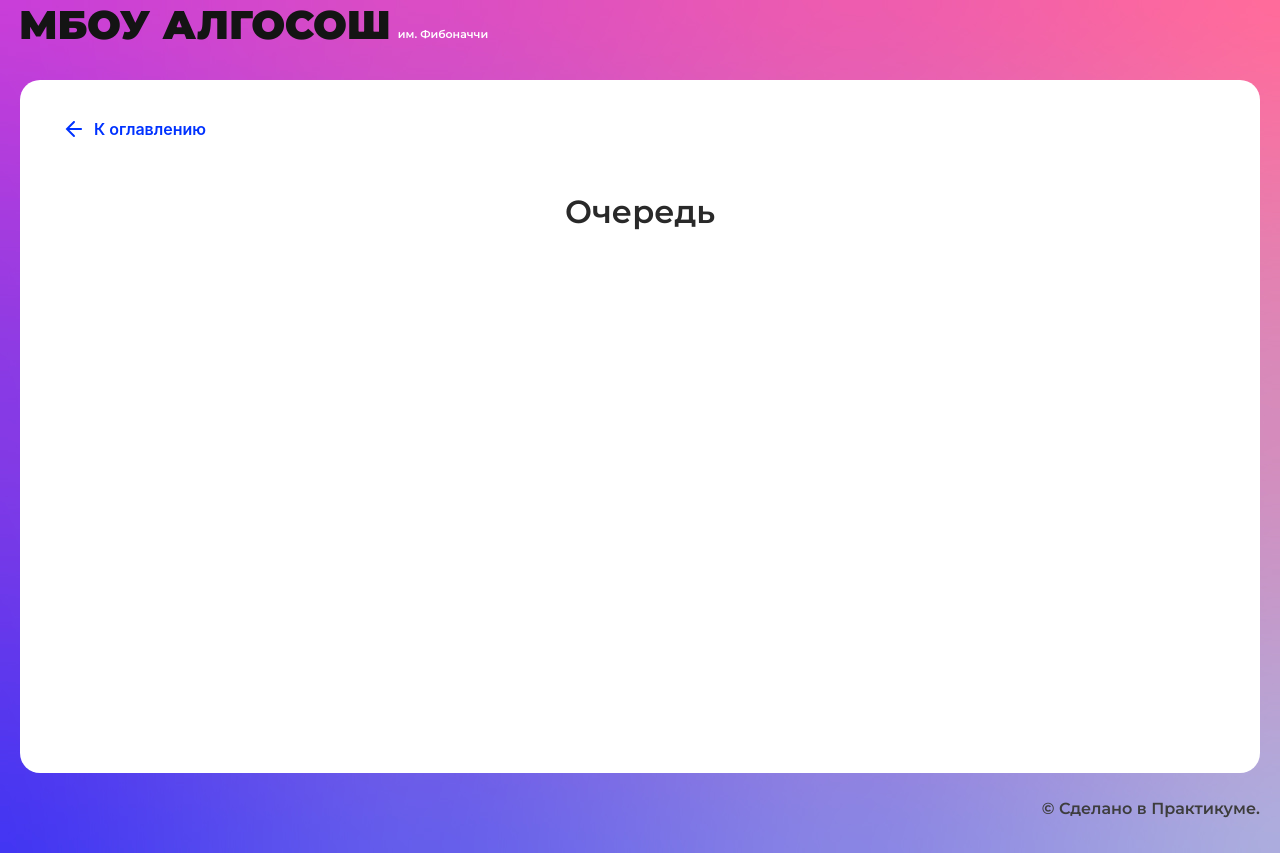
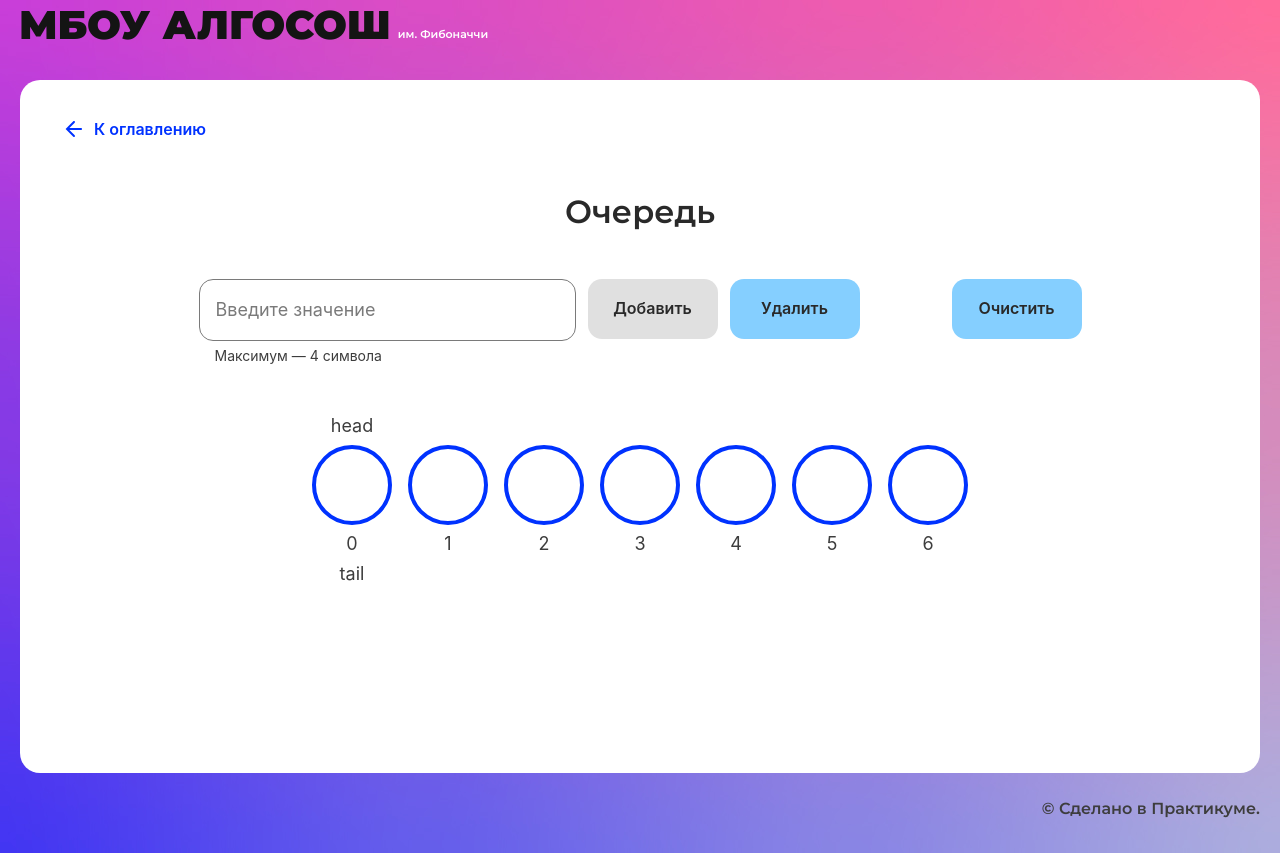
Before and after one commit to AlekseyShaydullin/Algososh-MBOU, a React (Create React App) app: page /queue in a window 1280 px wide. Built offline with nearby package versions, Linux system fonts and the light colour scheme.

Commit message:
feat: Queue

```diff
--- a/src/components/fibonacci-page/fibonacci-page.tsx
+++ b/src/components/fibonacci-page/fibonacci-page.tsx
@@ -13,7 +13,7 @@ export const FibonacciPage: React.FC = () => {
   const [arrFibo, setArrFibo] = useState<number[] | null>(null)
 
   const changeValue = (e: ChangeEvent<HTMLInputElement>): void => {
-    const fibNumber = Number(e.target.value);
+    const fibNumber = Number((e.target.value).trim());
     if (fibNumber < 1 || fibNumber > 19) {
       setNumber('');
     } else {
--- /dev/null
+++ b/src/components/queue-page/queue-page.module.css
@@ -0,0 +1,22 @@
+.wrapper {
+  display: flex;
+  gap: 12px;
+  justify-content: center;
+}
+
+.input {
+  width: 377px;
+}
+
+.clear {
+  padding-left: 80px;
+}
+
+.list {
+  list-style-type: none;
+  display: flex;
+  justify-content: center;
+  gap: 16px;
+  margin: 78px 0 0;
+  padding: 0;
+}
--- a/src/components/queue-page/queue-page.tsx
+++ b/src/components/queue-page/queue-page.tsx
@@ -1,10 +1,124 @@
-import React from "react";
+import React, { ChangeEvent, KeyboardEvent, MouseEvent, useState } from "react";
+import { SHORT_DELAY_IN_MS } from "../../constants/delays";
+import { ElementStates } from "../../types/element-states";
+import { Queue } from "../../utils/Queue";
+import { delay } from "../../utils/utils";
+import { Button } from "../ui/button/button";
+import { Circle } from "../ui/circle/circle";
+import { Input } from "../ui/input/input";
 import { SolutionLayout } from "../ui/solution-layout/solution-layout";
+import styleQueue from './queue-page.module.css'
 
 export const QueuePage: React.FC = () => {
+  const [letters, setLetters] = useState<string>('');
+  const [isLoading, setLoading] = useState<boolean>(false);
+  const [queue, setQueue] = useState<Queue<string>>(new Queue(7));
+  const [queueArr, setQueueArr] = useState<Array<string | null>>([...queue.returnArr()]);
+  const [current, setCurrent] = useState<number>(-1)
+
+  const changeValue = (e: ChangeEvent<HTMLInputElement>): void => {
+    setLetters((e.target.value).trim())
+  }
+
+  const handleEnter = (e: KeyboardEvent<HTMLInputElement>): void => {
+    if (e.key === 'Enter') {
+      handleEnqueue(e);
+    }
+  }
+
+  const head = (): number => {
+    return queue.getHead();
+  }
+
+  const tail = (): number => {
+    return queue.getTail();
+  }
+
+  const handleEnqueue = async (e: MouseEvent<HTMLButtonElement> | KeyboardEvent<HTMLInputElement>) => {
+    setLoading(true);
+    e.preventDefault();
+    if (letters !== '') {
+      queue.enqueue(letters);
+      setQueue(queue);
+      setCurrent(tail());
+      setQueueArr([...queue.returnArr()]);
+      await delay(SHORT_DELAY_IN_MS);
+      setCurrent(-1);
+    }
+    setLetters('');
+    await delay(SHORT_DELAY_IN_MS);
+    setLoading(false);
+  }
+
+  const handleDequeue = async (e: MouseEvent<HTMLButtonElement>) => {
+    setLoading(true);
+    e.preventDefault();
+    if (queue) {
+      setCurrent(head());
+      queue.dequeue();
+      setQueue(queue);
+      setQueueArr([...queue.returnArr()]);
+      setCurrent(-1);
+      await delay(SHORT_DELAY_IN_MS);
+    }
+    setLoading(false);
+  }
+
+  const handleClear = (e: MouseEvent<HTMLButtonElement>) => {
+    setLoading(true);
+    e.preventDefault();
+    queue.clear();
+    setQueueArr([...queue.returnArr()]);
+    setLoading(false);
+  }
+
   return (
     <SolutionLayout title="Очередь">
-
+      <div className={styleQueue.wrapper}>
+        <Input
+          placeholder={'Введите значение'}
+          extraClass={styleQueue.input}
+          isLimitText={true}
+          maxLength={4}
+          onChange={changeValue}
+          onKeyDown={handleEnter}
+          value={letters}
+        />
+        <Button
+          text={'Добавить'}
+          onClick={handleEnqueue}
+          isLoader={isLoading}
+          disabled={!letters}
+        />
+        <Button
+          text={'Удалить'}
+          onClick={handleDequeue}
+          isLoader={isLoading}
+          disabled={queueArr.length === 0}
+        />
+        <div className={styleQueue.clear}>
+          <Button
+            text={'Очистить'}
+            onClick={handleClear}
+            isLoader={isLoading}
+            disabled={queueArr.length === 0}
+          />
+        </div>
+      </div>
+      <ul className={styleQueue.list}>
+        {queueArr && queueArr.map((el, index: number) => {
+          return(
+            <Circle
+              letter={typeof el === "string" ? el : ""}
+              key={index}
+              index={index}
+              head={index === head() ? 'head' : ''}
+              tail={index === tail() ? 'tail' : ''}
+              state={isLoading && index === current ? ElementStates.Changing : ElementStates.Default}
+            />
+          )
+        })}
+      </ul>
     </SolutionLayout>
   );
 };
--- a/src/components/string/string.tsx
+++ b/src/components/string/string.tsx
@@ -15,7 +15,7 @@ export const StringComponent: React.FC = () => {
   const [isLoading, setLoading] = useState<boolean>(false);
 
   const changeValue = (e: ChangeEvent<HTMLInputElement>): void => {
-    setLetters(e.target.value);
+    setLetters((e.target.value).trim());
   }
 
   const handleEnter = (e: KeyboardEvent<HTMLInputElement>): void => {
--- /dev/null
+++ b/src/utils/Queue.ts
@@ -0,0 +1,72 @@
+export interface IQueue<T> {
+  enqueue: (item: T) => void;
+  dequeue: () => void;
+  peek: () => T | null;
+  isEmpty: () => boolean;
+  returnArr: () => Array<T | null>;
+  getHead: () => number;
+  getTail: () => number;
+  getSize: () => number;
+  getLength: () => number;
+  clear: () => void;
+}
+
+export class Queue<T> implements IQueue<T> {
+  private container: Array<T | null> = [];
+  private head = 0;
+  private tail = 0;
+  private readonly size: number = 0;
+  private length: number = 0;
+
+  constructor(size: number) {
+    this.size = size;
+    this.container = Array(size);
+  }
+
+  isEmpty = () => this.length === 0;
+
+  returnArr = () => this.container;
+
+  getHead = () => this.head;
+
+  getTail = () => this.tail;
+
+  getSize = () => this.size;
+
+  getLength = () => this.length;
+
+  enqueue = (item: T) => {
+    if (this.length >= this.size) {
+      throw new Error('Maximum length exceeded');
+    }
+
+    if (!this.isEmpty()) {
+      this.tail = (this.tail + 1) % this.size;
+    }
+    this.container[this.tail] = item;
+    this.length ++;
+  }
+
+  dequeue = () => {
+    if (this.isEmpty()) {
+      throw new Error('No elements in the queue');
+    }
+    this.container[this.head] = null;
+    this.head++;
+    this.length--;
+  }
+
+  peek = (): T | null => {
+    if (this.isEmpty()) {
+      throw new Error('No elements in the queue');
+    }
+    return this.container[this.head];
+  }
+
+  clear = () => {
+    this.container = Array(this.size);
+    this.head = 0;
+    this.tail = 0;
+    this.length = 0;
+  }
+}
```
